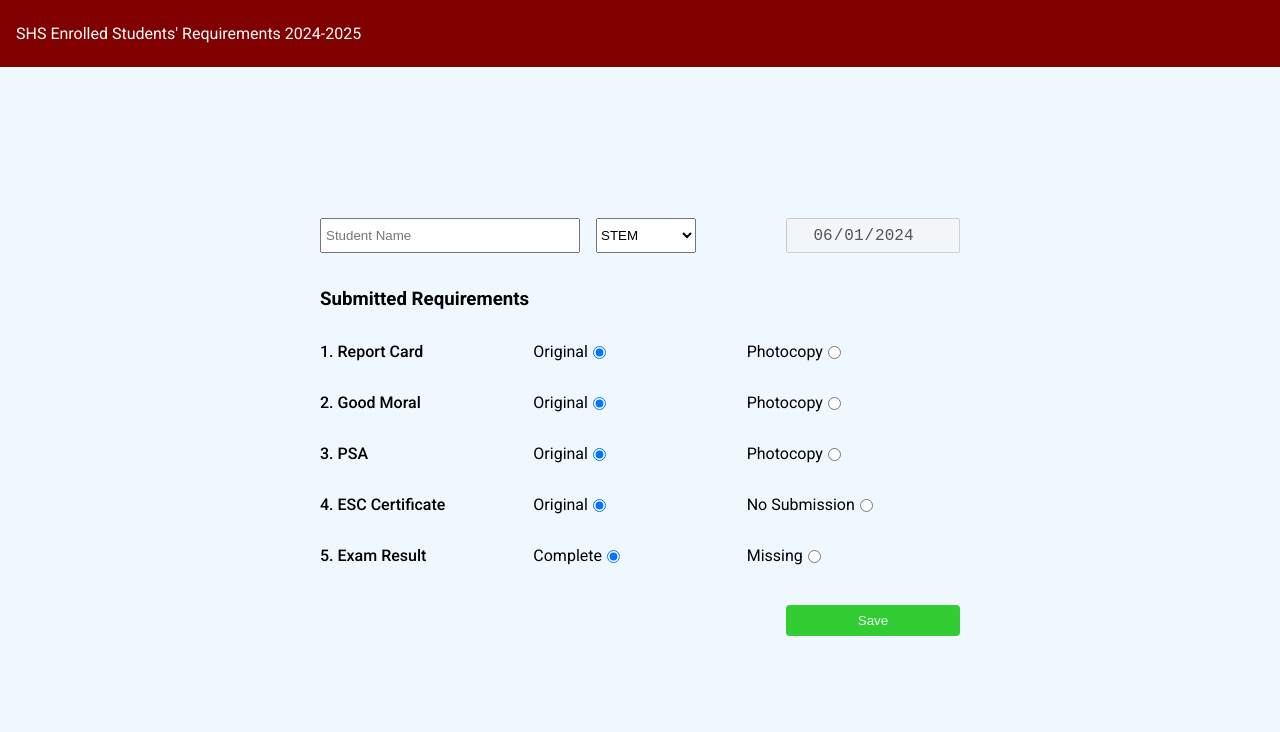
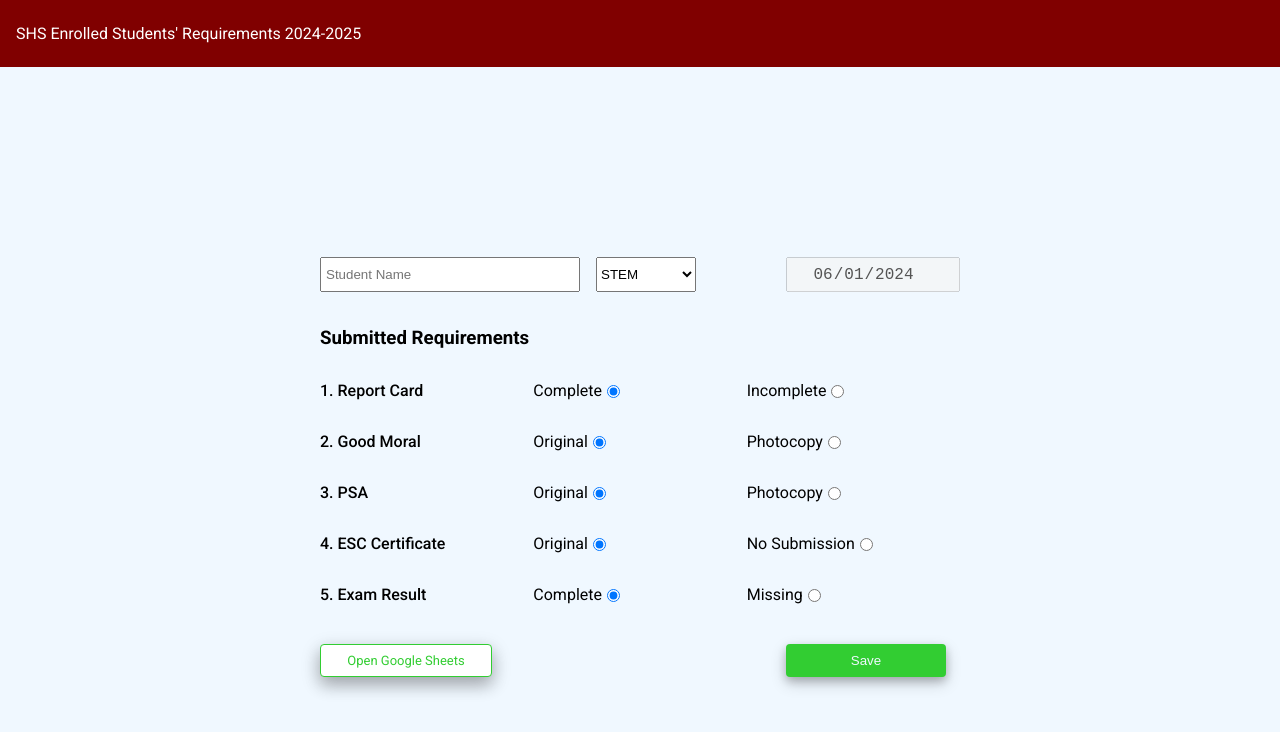
Before and after one commit to breshlyabanid22/shs-requirements-log, a React (Vite) app: page / in a window 1280 px wide. Shown: the top 732 px of the page. Built offline with nearby package versions, Linux system fonts and the light colour scheme.

Commit message:
a lot of changes

```diff
--- a/index.html
+++ b/index.html
@@ -2,9 +2,9 @@
 <html lang="en">
   <head>
     <meta charset="UTF-8" />
-    <link rel="icon" type="image/svg+xml" href="/vite.svg" />
+    <link rel="icon" type="image/png" href="src/assets/shs-logo.png" />
     <meta name="viewport" content="width=device-width, initial-scale=1.0" />
-    <title>Vite + React</title>
+    <title>SHS Enrollment 2024-2025</title>
     <!-- Google Fonts -->
     <link rel="preconnect" href="https://fonts.googleapis.com">
     <link rel="preconnect" href="https://fonts.gstatic.com" crossorigin>
--- a/package.json
+++ b/package.json
@@ -12,10 +12,12 @@
   },
   "dependencies": {
     "axios": "^1.7.2",
+    "googleapis": "^137.1.0",
     "react": "^18.2.0",
     "react-dom": "^18.2.0"
   },
   "devDependencies": {
+    "@types/express": "^4.17.21",
     "@types/react": "^18.2.66",
     "@types/react-dom": "^18.2.22",
     "@vitejs/plugin-react": "^4.2.1",
--- a/src/App.css
+++ b/src/App.css
@@ -18,7 +18,8 @@ body{
 }
 .form-container{
   width: 100%;
-  height: 90vh;
+  height: 100vh;
+  overflow-y: auto;
   display: flex;
   justify-content: center;
   align-items: center;
@@ -78,6 +79,7 @@ p{
 }
 
 button {
+  max-width: 160px;
   margin-top: 8px;
   background-color: #32CD32;
   border: none;
@@ -87,6 +89,7 @@ button {
   color: #F0F8FF;
   text-align: center;
   grid-column: 3;
+  box-shadow: 0 4px 8px 0 rgba(0,0,0,0.2), 0 6px 16px 0 rgba(0,0,0,0.19);
 }
 button:hover{
   background-color: #00FF00;
@@ -94,3 +97,24 @@ button:hover{
 button:active{
   background-color: #228B22;
 }
+.sheet-link{
+  width: 170px;
+  font-size: small;
+  background-color: white;
+  border: 1px solid;
+  border-color:#32CD32;
+  grid-column: 1;
+  margin-top: 8px;
+  border-radius: 4px;
+  padding-top: 8px;
+  padding-bottom: 8px;
+  color: #32CD32;
+  text-align: center;
+  text-decoration: none;
+  box-shadow: 0 8px 16px 0 rgba(0,0,0,0.2), 0 6px 20px 0 rgba(0,0,0,0.19);
+}
+
+.sheet-link:hover{
+  color: white;
+  background-color: #00FF00;
+}
--- a/src/App.jsx
+++ b/src/App.jsx
@@ -9,17 +9,17 @@ function App() {
     Date: '',
     Name: '',
     Strand: 'STEM',
-    ReportCard: 'Original',
+    ReportCard: 'Complete',
     GoodMoral: 'Original',
     PSA: 'Original',
     ESC: 'Original',
     TestResult: 'Complete',
     Remarks: '',
   });
-  window.googleDocCallback = function () { return true; };
+
+  const today = new Date();
+  const formattedDate = today.toISOString().split('T')[0];
   useEffect(() => {
-    const today = new Date();
-    const formattedDate = today.toISOString().split('T')[0];
     setFormData(prevFormData => ({
       ...prevFormData,
       Date: formattedDate
@@ -30,7 +30,7 @@ function App() {
     if(toast){
       const timeout = setTimeout(() => {
         setToast("");
-      }, 2000);
+      }, 1000);
       return () => clearTimeout(timeout);
     }
   })
@@ -60,12 +60,23 @@ function App() {
     formDataToSend.append('TestResult', formData.TestResult);
     formDataToSend.append('Remarks', formData.Remarks);
 
-    axios.post("https://script.google.com/macros/s/AKfycbyGcDzU77RdS9Uqu41IqMvYoopMAjQiUkaMKHv4TQpGwkikwtKXlNqK-0t5GPqiEs-t/exec", formDataToSend, {
+    axios.post("https://sheet.best/api/sheets/5a9d9ce0-974d-4545-b412-b62ff4ae7d29", formDataToSend, {
       headers: {
         'Content-Type': 'application/json'
       },
     }).then(res => {
       console.log(res);
+      setFormData({
+        Name: '',
+        Date: formattedDate,
+        Strand: 'STEM',
+        ReportCard: 'Complete',
+        GoodMoral: 'Original',
+        PSA: 'Original',
+        ESC: 'Original',
+        TestResult: 'Complete',
+        Remarks: '',
+      })
       setIsError(false);
       setToast("Successfully saved!");
     }).catch(error => {
@@ -113,23 +124,23 @@ function App() {
        <div className='requirements-container'>
         <p>1. Report Card</p>
           <label>
-            Original
+            Complete
             <input
               id='ReportCard'
               type="radio"
               name='ReportCard'
-              value='Original'
-              checked={formData.ReportCard === "Original"}
+              value='Complete'
+              checked={formData.ReportCard === "Complete"}
               onChange={handleChange} />
           </label>
           <label>
-            Photocopy
+            Incomplete
             <input
               id='ReportCard'
               type="radio"
               name='ReportCard'
-              value='Photocopy'
-              checked={formData.ReportCard === "Photocopy"}
+              value='Incomplete'
+              checked={formData.ReportCard === "Incomplete"}
               onChange={handleChange} />
           </label>
           <p>2. Good Moral</p>
@@ -217,6 +228,7 @@ function App() {
               onChange={handleChange} />
           </label>
        </div>
+       <a className='sheet-link' target='_blank' href="https://docs.google.com/spreadsheets/d/1nfVR6y23yL0SpEDelaEo_IxNyUFKS6GqOvtR4FdCkQA/edit?usp=sharing">Open Google Sheets</a>
        <button type='submit'>Save</button>
       </form>
     </div>
```
Also changed, not shown: src/assets/shs-logo.png (added), 1 other file (tests, documents, lock files or other folders).
